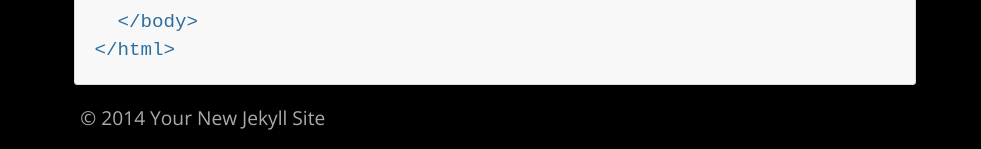
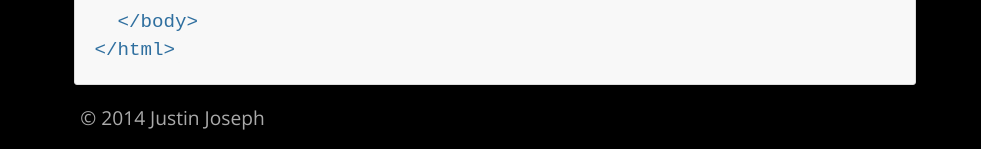
Before and after one commit to jjoseph05/jjoseph05.github.io, a Jekyll site: the page built from _posts/2014-03-21-welcome-to-jekyll.markdown, in a window 1280 px wide and 900 px high, scrolled down 585 px. Shown: the part 748-897 px from the top of the window, without its empty margins (145-1126 px from the left). Built offline with Jekyll 4.4.1, drawn with Linux system fonts in a browser that asks for light colours; Markdown is read by kramdown in place of the engine named in the settings; some of the changed text lies outside the part shown.

Commit message:
Updated site title

```diff
--- a/_config.yml
+++ b/_config.yml
@@ -1,3 +1,3 @@
-name: Your New Jekyll Site
+name: Justin Joseph
 markdown: redcarpet
 pygments: true
```
